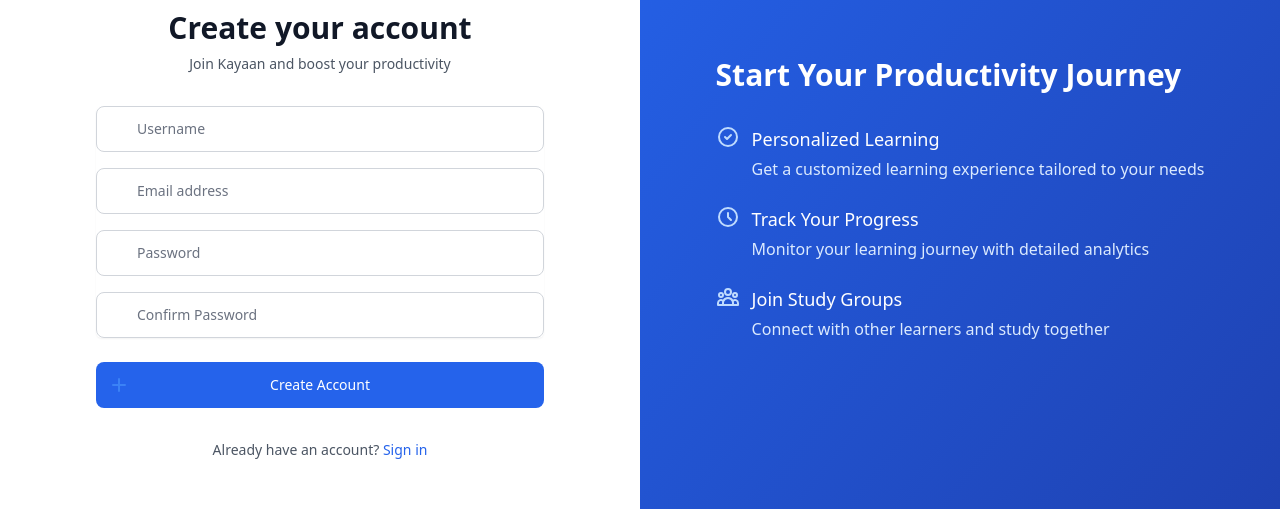
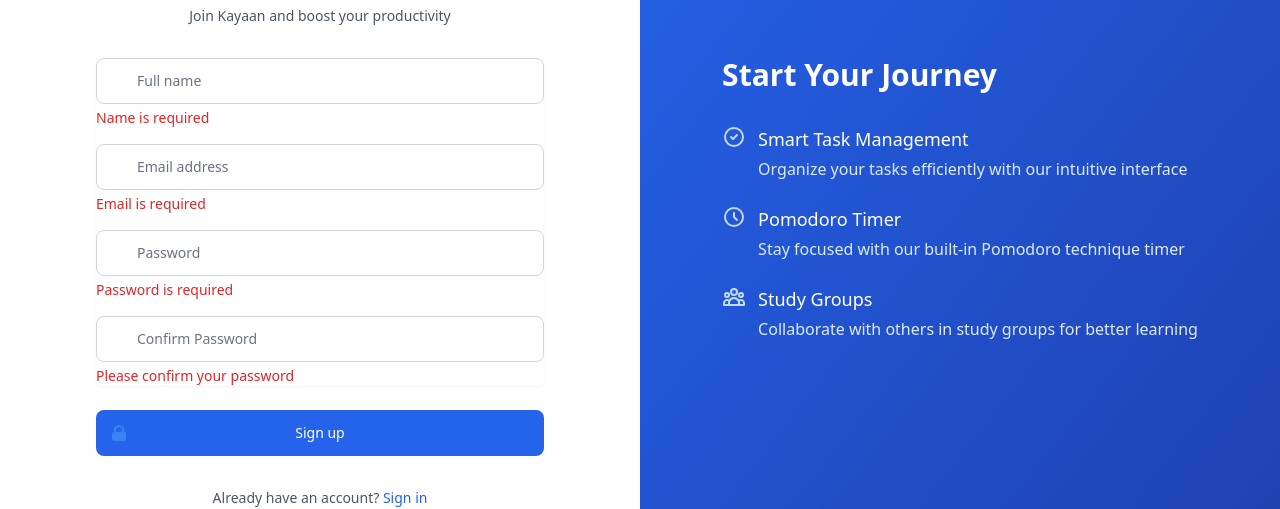
Before and after one commit to SammyEiei/kayaan-project, a Vue app: page /register in a window 1280 px wide. Shown: the part 201-710 px from the top of the page. Built offline with nearby package versions, Linux system fonts and the light colour scheme.

Commit message:
feat: update authentication views and dependencies

```diff
--- a/package.json
+++ b/package.json
@@ -23,6 +23,7 @@
     "vue-router": "^4.5.0"
   },
   "devDependencies": {
+    "@tailwindcss/forms": "^0.5.10",
     "@tsconfig/node22": "^22.0.1",
     "@types/node": "^22.14.0",
     "@vitejs/plugin-vue": "^5.2.3",
--- a/src/views/authentication_view/LoginView.vue
+++ b/src/views/authentication_view/LoginView.vue
@@ -2,21 +2,38 @@
 // Import necessary components or methods for login
 import { ref } from 'vue'
 import { useRouter } from 'vue-router'
+import { useForm } from 'vee-validate'
+import * as yup from 'yup'
+import axios from 'axios'
 
-const email = ref('')
-const password = ref('')
 const router = useRouter()
 
-const login = () => {
-  // Logic for login
-  console.log('Logging in...', { email: email.value, password: password.value })
+// สร้าง schema สำหรับ validation
+const schema = yup.object({
+  email: yup.string().email('Please enter a valid email').required('Email is required'),
+  password: yup
+    .string()
+    .min(6, 'Password must be at least 6 characters')
+    .required('Password is required'),
+})
 
-  // Simulating successful login
-  // ในโปรเจคจริง ควรตรวจสอบข้อมูลล็อกอินกับ API แล้วนำทางไปที่ dashboard หลังจากล็อกอินสำเร็จ
-  setTimeout(() => {
+// ใช้ useForm จาก vee-validate
+const { handleSubmit, errors, values } = useForm({
+  validationSchema: schema,
+})
+
+// ฟังก์ชันสำหรับการ login
+const login = handleSubmit(async (values) => {
+  try {
+    const response = await axios.post('/api/auth/login', values)
+    console.log('Login successful:', response.data)
+    alert('Login successful')
     router.push('/dashboard')
-  }, 1000)
-}
+  } catch (error) {
+    console.error('Login failed:', error)
+    alert('Login failed: ' + (error.response?.data?.message || 'An error occurred'))
+  }
+})
 </script>
 
 <template>
@@ -41,7 +58,7 @@
         </div>
 
         <!-- Login Form -->
-        <form class="mt-8 space-y-6" @submit.prevent="login">
+        <form class="mt-8 space-y-6" @submit="login">
           <div class="rounded-md shadow-sm space-y-4">
             <div>
               <label for="email" class="sr-only">Email address</label>
@@ -61,13 +78,14 @@
                 </div>
                 <input
                   id="email"
-                  v-model="email"
+                  name="email"
                   type="email"
-                  required
+                  v-model="values.email"
                   class="appearance-none relative block w-full pl-10 px-3 py-3 border border-gray-300 placeholder-gray-500 text-gray-900 rounded-lg focus:outline-none focus:ring-2 focus:ring-blue-500 focus:border-blue-500 focus:z-10 sm:text-sm"
                   placeholder="Email address"
                 />
               </div>
+              <p v-if="errors.email" class="mt-1 text-sm text-red-600">{{ errors.email }}</p>
             </div>
             <div>
               <label for="password" class="sr-only">Password</label>
@@ -88,13 +106,14 @@
                 </div>
                 <input
                   id="password"
-                  v-model="password"
+                  name="password"
                   type="password"
-                  required
+                  v-model="values.password"
                   class="appearance-none relative block w-full pl-10 px-3 py-3 border border-gray-300 placeholder-gray-500 text-gray-900 rounded-lg focus:outline-none focus:ring-2 focus:ring-blue-500 focus:border-blue-500 focus:z-10 sm:text-sm"
                   placeholder="Password"
                 />
               </div>
+              <p v-if="errors.password" class="mt-1 text-sm text-red-600">{{ errors.password }}</p>
             </div>
           </div>
 
--- a/src/views/authentication_view/RegisterView.vue
+++ b/src/views/authentication_view/RegisterView.vue
@@ -1,27 +1,42 @@
 <script setup lang="ts">
-// Import necessary components or methods for registration
-import { ref } from 'vue'
 import { useRouter } from 'vue-router'
+import { useForm } from 'vee-validate'
+import * as yup from 'yup'
+import axios from 'axios'
 
-const email = ref('')
-const password = ref('')
-const confirmPassword = ref('')
-const username = ref('')
 const router = useRouter()
 
-const register = () => {
-  // Logic for registration
-  console.log('Registering...', {
-    email: email.value,
-    password: password.value,
-    username: username.value,
-  })
+// สร้าง schema สำหรับ validation
+const schema = yup.object({
+  name: yup.string().required('Name is required'),
+  email: yup.string().email('Please enter a valid email').required('Email is required'),
+  password: yup
+    .string()
+    .min(6, 'Password must be at least 6 characters')
+    .required('Password is required'),
+  confirmPassword: yup
+    .string()
+    .oneOf([yup.ref('password')], 'Passwords do not match')
+    .required('Please confirm your password'),
+})
 
-  // Simulating successful registration
-  setTimeout(() => {
+// ใช้ useForm จาก vee-validate
+const { handleSubmit, errors, values } = useForm({
+  validationSchema: schema,
+})
+
+// ฟังก์ชันสำหรับการลงทะเบียน
+const register = handleSubmit(async (values) => {
+  try {
+    const response = await axios.post('/api/auth/register', values)
+    console.log('Registration successful:', response.data)
+    alert('Registration successful')
     router.push('/login')
-  }, 1000)
-}
+  } catch (error) {
+    console.error('Registration failed:', error)
+    alert('Registration failed: ' + (error.response?.data?.message || 'An error occurred'))
+  }
+})
 </script>
 
 <template>
@@ -46,40 +61,37 @@
         </div>
 
         <!-- Register Form -->
-        <form class="mt-8 space-y-6" @submit.prevent="register">
+        <form class="mt-8 space-y-6" @submit="register">
           <div class="rounded-md shadow-sm space-y-4">
-            <!-- Username -->
             <div>
-              <label for="username" class="sr-only">Username</label>
+              <label for="name" class="sr-only">Full name</label>
               <div class="relative">
                 <div class="absolute inset-y-0 left-0 pl-3 flex items-center pointer-events-none">
                   <svg
                     class="h-5 w-5 text-gray-400"
                     xmlns="http://www.w3.org/2000/svg"
-                    fill="none"
-                    viewBox="0 0 24 24"
-                    stroke="currentColor"
+                    viewBox="0 0 20 20"
+                    fill="currentColor"
                   >
                     <path
-                      stroke-linecap="round"
-                      stroke-linejoin="round"
-                      stroke-width="2"
-                      d="M16 7a4 4 0 11-8 0 4 4 0 018 0zM12 14a7 7 0 00-7 7h14a7 7 0 00-7-7z"
+                      fill-rule="evenodd"
+                      d="M10 9a3 3 0 100-6 3 3 0 000 6zm-7 9a7 7 0 1114 0H3z"
+                      clip-rule="evenodd"
                     />
                   </svg>
                 </div>
                 <input
-                  id="username"
-                  v-model="username"
+                  id="name"
+                  name="name"
                   type="text"
-                  required
+                  v-model="values.name"
                   class="appearance-none relative block w-full pl-10 px-3 py-3 border border-gray-300 placeholder-gray-500 text-gray-900 rounded-lg focus:outline-none focus:ring-2 focus:ring-blue-500 focus:border-blue-500 focus:z-10 sm:text-sm"
-                  placeholder="Username"
+                  placeholder="Full name"
                 />
               </div>
+              <p v-if="errors.name" class="mt-1 text-sm text-red-600">{{ errors.name }}</p>
             </div>
 
-            <!-- Email -->
             <div>
               <label for="email" class="sr-only">Email address</label>
               <div class="relative">
@@ -98,16 +110,16 @@
                 </div>
                 <input
                   id="email"
-                  v-model="email"
+                  name="email"
                   type="email"
-                  required
+                  v-model="values.email"
                   class="appearance-none relative block w-full pl-10 px-3 py-3 border border-gray-300 placeholder-gray-500 text-gray-900 rounded-lg focus:outline-none focus:ring-2 focus:ring-blue-500 focus:border-blue-500 focus:z-10 sm:text-sm"
                   placeholder="Email address"
                 />
               </div>
+              <p v-if="errors.email" class="mt-1 text-sm text-red-600">{{ errors.email }}</p>
             </div>
 
-            <!-- Password -->
             <div>
               <label for="password" class="sr-only">Password</label>
               <div class="relative">
@@ -127,18 +139,18 @@
                 </div>
                 <input
                   id="password"
-                  v-model="password"
+                  name="password"
                   type="password"
-                  required
+                  v-model="values.password"
                   class="appearance-none relative block w-full pl-10 px-3 py-3 border border-gray-300 placeholder-gray-500 text-gray-900 rounded-lg focus:outline-none focus:ring-2 focus:ring-blue-500 focus:border-blue-500 focus:z-10 sm:text-sm"
                   placeholder="Password"
                 />
               </div>
+              <p v-if="errors.password" class="mt-1 text-sm text-red-600">{{ errors.password }}</p>
             </div>
 
-            <!-- Confirm Password -->
             <div>
-              <label for="confirm-password" class="sr-only">Confirm Password</label>
+              <label for="confirmPassword" class="sr-only">Confirm Password</label>
               <div class="relative">
                 <div class="absolute inset-y-0 left-0 pl-3 flex items-center pointer-events-none">
                   <svg
@@ -155,14 +167,17 @@
                   </svg>
                 </div>
                 <input
-                  id="confirm-password"
-                  v-model="confirmPassword"
+                  id="confirmPassword"
+                  name="confirmPassword"
                   type="password"
-                  required
+                  v-model="values.confirmPassword"
                   class="appearance-none relative block w-full pl-10 px-3 py-3 border border-gray-300 placeholder-gray-500 text-gray-900 rounded-lg focus:outline-none focus:ring-2 focus:ring-blue-500 focus:border-blue-500 focus:z-10 sm:text-sm"
                   placeholder="Confirm Password"
                 />
               </div>
+              <p v-if="errors.confirmPassword" class="mt-1 text-sm text-red-600">
+                {{ errors.confirmPassword }}
+              </p>
             </div>
           </div>
 
@@ -180,12 +195,12 @@
                 >
                   <path
                     fill-rule="evenodd"
-                    d="M10 3a1 1 0 011 1v5h5a1 1 0 110 2h-5v5a1 1 0 11-2 0v-5H4a1 1 0 110-2h5V4a1 1 0 011-1z"
+                    d="M5 9V7a5 5 0 0110 0v2a2 2 0 012 2v5a2 2 0 01-2 2H5a2 2 0 01-2-2v-5a2 2 0 012-2zm8-2v2H7V7a3 3 0 016 0z"
                     clip-rule="evenodd"
                   />
                 </svg>
               </span>
-              Create Account
+              Sign up
             </button>
           </div>
         </form>
@@ -205,7 +220,7 @@
     <div class="hidden lg:block lg:w-1/2 bg-gradient-to-br from-blue-600 to-blue-800">
       <div class="h-full flex flex-col justify-center px-12 py-12">
         <div class="max-w-lg mx-auto">
-          <h2 class="text-3xl font-bold text-white mb-8">Start Your Productivity Journey</h2>
+          <h2 class="text-3xl font-bold text-white mb-8">Start Your Journey</h2>
 
           <!-- Feature List -->
           <div class="space-y-6">
@@ -227,9 +242,9 @@
                 </svg>
               </div>
               <div class="ml-3">
-                <h3 class="text-lg font-medium text-white">Personalized Learning</h3>
+                <h3 class="text-lg font-medium text-white">Smart Task Management</h3>
                 <p class="mt-1 text-blue-100">
-                  Get a customized learning experience tailored to your needs
+                  Organize your tasks efficiently with our intuitive interface
                 </p>
               </div>
             </div>
@@ -252,9 +267,9 @@
                 </svg>
               </div>
               <div class="ml-3">
-                <h3 class="text-lg font-medium text-white">Track Your Progress</h3>
+                <h3 class="text-lg font-medium text-white">Pomodoro Timer</h3>
                 <p class="mt-1 text-blue-100">
-                  Monitor your learning journey with detailed analytics
+                  Stay focused with our built-in Pomodoro technique timer
                 </p>
               </div>
             </div>
@@ -277,8 +292,10 @@
                 </svg>
               </div>
               <div class="ml-3">
-                <h3 class="text-lg font-medium text-white">Join Study Groups</h3>
-                <p class="mt-1 text-blue-100">Connect with other learners and study together</p>
+                <h3 class="text-lg font-medium text-white">Study Groups</h3>
+                <p class="mt-1 text-blue-100">
+                  Collaborate with others in study groups for better learning
+                </p>
               </div>
             </div>
           </div>
--- a/tailwind.config.js
+++ b/tailwind.config.js
@@ -1,8 +1,9 @@
-/** @type {import('tailwindcss').Config} */
+import forms from '@tailwindcss/forms'
+
 export default {
   content: ['./index.html', './src/**/*.{vue,js,ts,jsx,tsx}'],
   theme: {
     extend: {},
   },
-  plugins: [],
+  plugins: [forms],
 }
```
Also changed, not shown: 1 other file (tests, documents, lock files or other folders).
